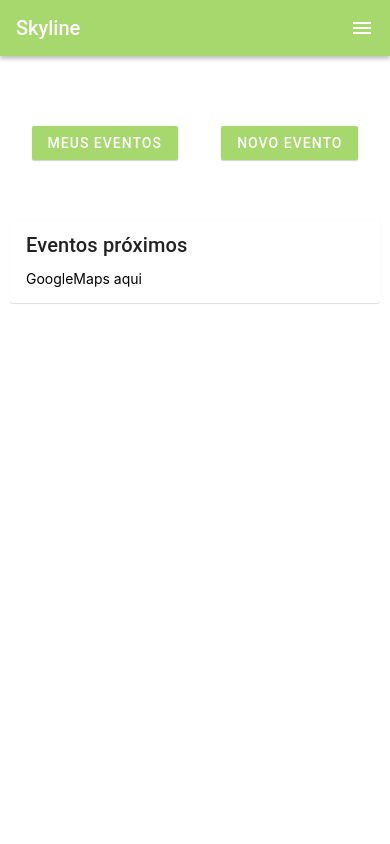
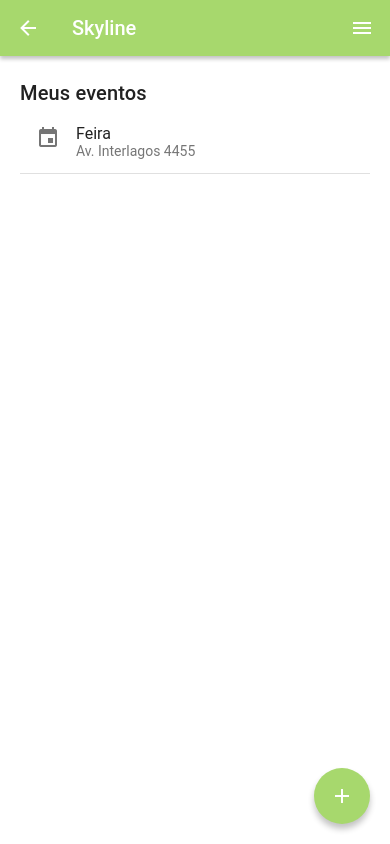
Before and after one commit to nikachuu/skyline-app-mvp, a React Native app: screen /EventsList in a window 390 px wide. Built offline with nearby package versions, Linux system fonts and the light colour scheme; what expo-linking would draw is missing.

Commit message:
Criação da página de listagem de Eventos do usuário

```diff
--- a/navigation/LinkingConfiguration.ts
+++ b/navigation/LinkingConfiguration.ts
@@ -30,6 +30,7 @@ const linking: LinkingOptions<RootStackParamList> = {
       Login: "login",
       Register: "register",
       Home: "home",
+      EventsList: "events-list",
       Modal: "modal",
       NotFound: "*",
     },
--- a/navigation/index.tsx
+++ b/navigation/index.tsx
@@ -17,6 +17,7 @@ import { CustomNavigationBar } from "../components/CustomNavigationBar";
 
 import Colors from "../constants/Colors";
 import useColorScheme from "../hooks/useColorScheme";
+import EventsListScreen from "../screens/EventsListScreen";
 import HomeScreen from "../screens/HomeScreen";
 import LoginScreen from "../screens/LoginScreen";
 import ModalScreen from "../screens/ModalScreen";
@@ -62,6 +63,11 @@ function RootNavigator() {
       <Stack.Screen
         name="Home"
         component={HomeScreen}
+        options={{ title: "Skyline" }}
+      />
+      <Stack.Screen
+        name="EventsList"
+        component={EventsListScreen}
         options={{ title: "Skyline" }}
       />
       <Stack.Screen
--- /dev/null
+++ b/screens/EventsListScreen.tsx
@@ -0,0 +1,47 @@
+import React from "react";
+import { StyleSheet, View, Text, ScrollView } from "react-native";
+import { Divider, FAB, List, Title } from "react-native-paper";
+import { RootStackScreenProps } from "../types";
+
+export default function HomeScreen({
+  navigation,
+}: RootStackScreenProps<"EventsList">) {
+  return (
+    <View style={styles.container}>
+      <Title>Meus eventos</Title>
+      <ScrollView>
+        <List.Item
+          title="Feira"
+          description="Av. Interlagos 4455"
+          left={(props) => (
+            <List.Icon {...props} icon="calendar" style={styles.listIcon} />
+          )}
+        />
+        <Divider />
+      </ScrollView>
+      <FAB
+        style={styles.fab}
+        icon="plus"
+        color="#fff"
+        onPress={() => console.log("Pressed")}
+      />
+    </View>
+  );
+}
+
+const styles = StyleSheet.create({
+  container: {
+    flex: 1,
+    width: "100%",
+    paddingVertical: 20,
+    paddingHorizontal: 20,
+    backgroundColor: "#fff",
+  },
+  listIcon: { margin: 0 },
+  fab: {
+    position: "absolute",
+    margin: 20,
+    right: 0,
+    bottom: 0,
+  },
+});
--- a/screens/HomeScreen.tsx
+++ b/screens/HomeScreen.tsx
@@ -10,7 +10,12 @@ export default function HomeScreen({
     <>
       <View style={styles.container}>
         <View style={styles.buttonsContainer}>
-          <Button mode="contained" color="#A7D86D" dark>
+          <Button
+            mode="contained"
+            color="#A7D86D"
+            dark
+            onPress={() => navigation.navigate("EventsList")}
+          >
             Meus Eventos
           </Button>
           <Button mode="contained" color="#A7D86D" dark>
--- a/types.tsx
+++ b/types.tsx
@@ -21,6 +21,7 @@ export type RootStackParamList = {
   Login: undefined;
   Register: undefined;
   Home: undefined;
+  EventsList: undefined;
   Modal: undefined;
   NotFound: undefined;
 };
```
